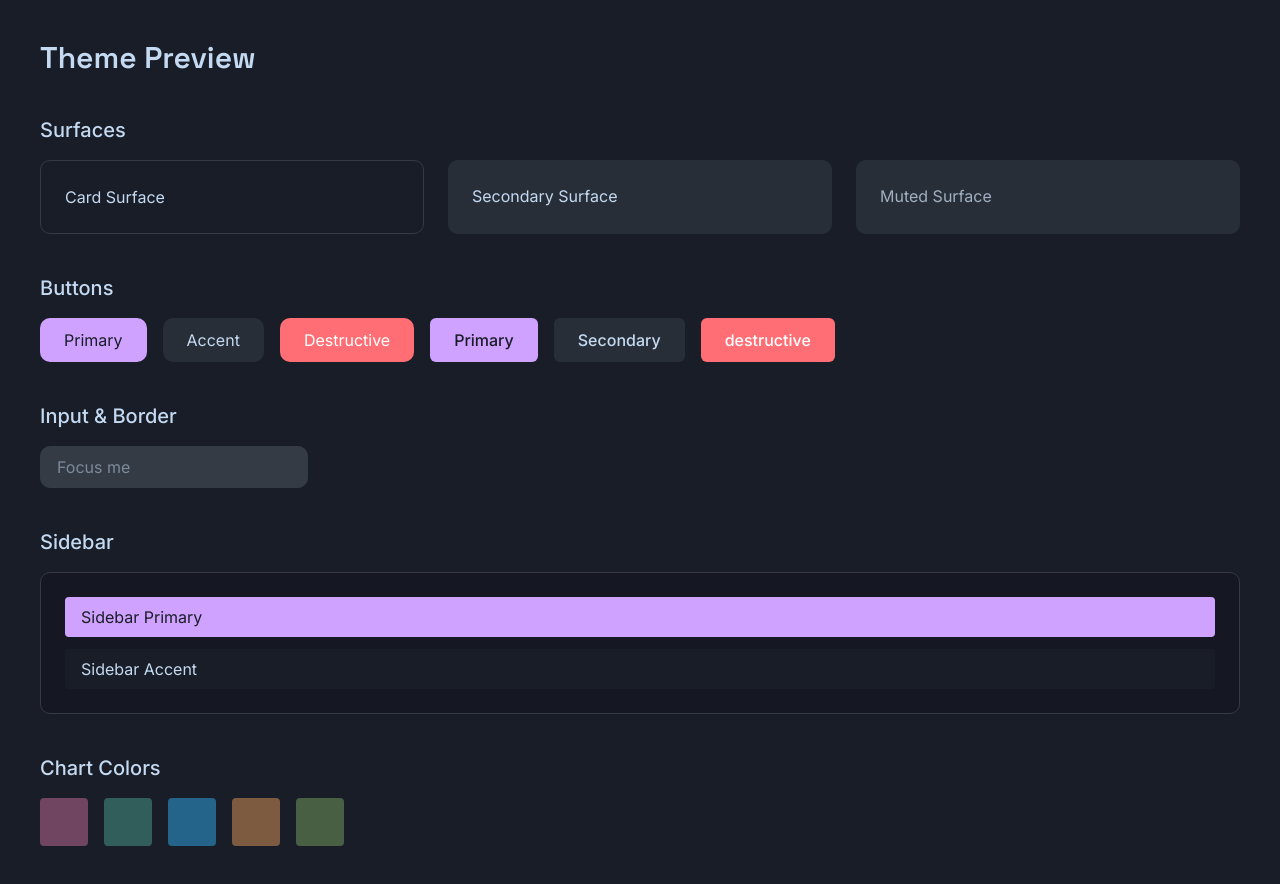
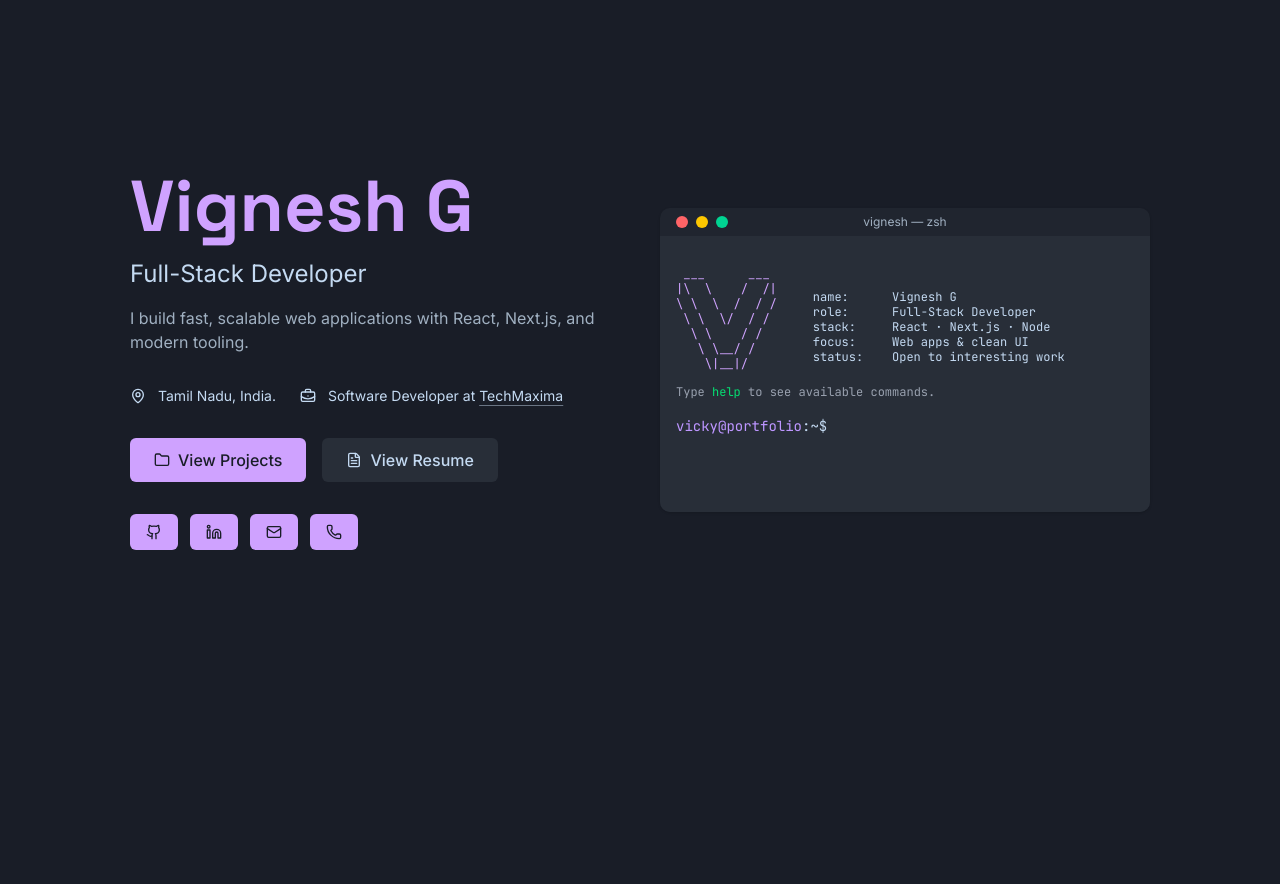
Before and after one commit to vignesh-g-05/portfolio, a React (Vite) app: page / in a window 1280 px wide. After the commit the page ends 800 px from the top, so only its background shows below. Built offline with nearby package versions, Linux system fonts and the light colour scheme.

Commit message:
feat: create hero section

```diff
--- a/src/App.tsx
+++ b/src/App.tsx
@@ -1,88 +1,9 @@
-import { Button } from "./components/ui/shadcn/button";
+import Hero from "./features/hero";
 
 export default function App() {
   return (
-    <div className="bg-background text-foreground min-h-screen space-y-10 p-10">
-      <h1 className="font-heading text-3xl font-semibold">Theme Preview</h1>
-
-      {/* Core Surface */}
-      <section className="space-y-4">
-        <h2 className="text-xl font-medium">Surfaces</h2>
-
-        <div className="grid gap-6 md:grid-cols-3">
-          <div className="bg-card text-card-foreground border-border rounded-lg border p-6">
-            Card Surface
-          </div>
-
-          <div className="bg-secondary text-secondary-foreground rounded-lg p-6">
-            Secondary Surface
-          </div>
-
-          <div className="bg-muted text-muted-foreground rounded-lg p-6">
-            Muted Surface
-          </div>
-        </div>
-      </section>
-
-      {/* Buttons */}
-      <section className="space-y-4">
-        <h2 className="text-xl font-medium">Buttons</h2>
-
-        <div className="flex flex-wrap gap-4">
-          <button className="bg-primary text-primary-foreground rounded-lg px-6 py-2">
-            Primary
-          </button>
-
-          <button className="bg-accent text-accent-foreground rounded-lg px-6 py-2">
-            Accent
-          </button>
-
-          <button className="bg-destructive rounded-lg px-6 py-2 text-white">
-            Destructive
-          </button>
-
-          <Button>Primary</Button>
-          <Button variant="secondary">Secondary</Button>
-          <Button variant="destructive">destructive</Button>
-        </div>
-      </section>
-
-      {/* Input */}
-      <section className="space-y-4">
-        <h2 className="text-xl font-medium">Input & Border</h2>
-
-        <input
-          className="bg-input border-border focus:ring-ring rounded-lg border px-4 py-2 outline-none focus:ring-2"
-          placeholder="Focus me"
-        />
-      </section>
-
-      {/* Sidebar */}
-      <section className="space-y-4">
-        <h2 className="text-xl font-medium">Sidebar</h2>
-
-        <div className="bg-sidebar text-sidebar-foreground border-sidebar-border space-y-3 rounded-lg border p-6">
-          <div className="bg-sidebar-primary text-sidebar-primary-foreground rounded px-4 py-2">
-            Sidebar Primary
-          </div>
-          <div className="bg-sidebar-accent text-sidebar-accent-foreground rounded px-4 py-2">
-            Sidebar Accent
-          </div>
-        </div>
-      </section>
-
-      {/* Charts */}
-      <section className="space-y-4">
-        <h2 className="text-xl font-medium">Chart Colors</h2>
-
-        <div className="flex gap-4">
-          <div className="bg-chart-1 h-12 w-12 rounded" />
-          <div className="bg-chart-2 h-12 w-12 rounded" />
-          <div className="bg-chart-3 h-12 w-12 rounded" />
-          <div className="bg-chart-4 h-12 w-12 rounded" />
-          <div className="bg-chart-5 h-12 w-12 rounded" />
-        </div>
-      </section>
-    </div>
+    <main className="mx-auto flex max-w-275 flex-col gap-20 px-5 py-10 pt-20 md:px-8 lg:px-10">
+      <Hero />
+    </main>
   );
 }
--- a/src/components/ui/shadcn/button.tsx
+++ b/src/components/ui/shadcn/button.tsx
@@ -16,7 +16,8 @@ const buttonVariants = cva(
       size: {
         sm: "h-9 px-4 py-2",
         xs: "h-8 px-3",
-        default: "h-11 px-6 text-base",
+        default:
+          "h-9 px-4 text-xs md:h-10 lg:h-11 md:px-5 lg:px-6 md:text-sm lg:text-base",
         lg: "h-12 px-8 text-base",
       },
 
--- /dev/null
+++ b/src/features/hero/components/terminal.tsx
@@ -0,0 +1,61 @@
+const NEO_FETCH_ART = `
+ ___      ___
+|\\  \\    /  /|
+\\ \\  \\  /  / /
+ \\ \\  \\/  / /
+  \\ \\    / /
+   \\ \\__/ /
+    \\|__|/
+`;
+const NEO_FETCH_TEXT = `
+
+     name:      Vignesh G
+     role:      Full-Stack Developer
+     stack:     React · Next.js · Node
+     focus:     Web apps & clean UI
+     status:    Open to interesting work
+`;
+
+const Terminal = () => {
+  return (
+    <div
+      role="presentation"
+      className="bg-secondary/50 mx-auto w-full max-w-130 overflow-hidden rounded-lg text-sm shadow-sm"
+    >
+      <div className="relative flex items-center px-4 py-2">
+        <div className="flex items-center gap-2">
+          <span className="size-3 rounded-full bg-red-400"></span>
+          <span className="size-3 rounded-full bg-yellow-400"></span>
+          <span className="size-3 rounded-full bg-emerald-400"></span>
+        </div>
+
+        <p className="text-muted-foreground absolute left-1/2 -translate-x-1/2 text-xs">
+          vignesh — zsh
+        </p>
+      </div>
+      <div className="scrollbar-minimal | bg-secondary aspect-video space-y-4 overflow-auto p-4 font-mono text-sm">
+        <div className="flex flex-wrap items-center">
+          <pre className="text-primary text-xs leading-tight">
+            {NEO_FETCH_ART}
+          </pre>
+
+          <pre className="text-xs leading-tight">{NEO_FETCH_TEXT}</pre>
+          <p className="mt-3 text-xs text-gray-400">
+            Type <span className="text-green-400">help</span> to see available
+            commands.
+          </p>
+        </div>
+        <div className="space-y-1">
+          <div className="flex gap-3">
+            <p>
+              <span className="text-primary/90">vicky@portfolio</span>:~$
+            </p>
+            <span className="bg-primary animate-caret-blink inline-block w-[1ch]"></span>
+          </div>
+        </div>
+      </div>
+    </div>
+  );
+};
+
+export default Terminal;
--- /dev/null
+++ b/src/features/hero/index.tsx
@@ -0,0 +1,111 @@
+import { Button, buttonVariants } from "@/components/ui/shadcn/button";
+import { cn } from "@/lib/utils";
+import {
+  BriefcaseBusiness,
+  FileText,
+  Folder,
+  Github,
+  Linkedin,
+  Mail,
+  MapPin,
+  Phone,
+} from "lucide-react";
+import Terminal from "./components/terminal";
+
+const Hero = () => {
+  return (
+    <section
+      aria-label="Introduction"
+      className="grid min-h-[70vh] items-center gap-10 md:grid-cols-2"
+    >
+      <div className="space-y-8">
+        <div className="space-y-4">
+          <h1 className="font-heading text-primary text-5xl font-extrabold md:text-6xl lg:text-7xl">
+            Vignesh G
+          </h1>
+          <h2 className="text-lg md:text-xl lg:text-2xl">
+            Full-Stack Developer
+          </h2>
+          <p className="text-muted-foreground max-w-125 text-xs md:text-sm lg:text-base">
+            I build fast, scalable web applications with React, Next.js, and
+            modern tooling.
+          </p>
+        </div>
+
+        <div className="flex flex-wrap items-center gap-6 text-sm">
+          <div className="flex items-center gap-3">
+            <MapPin aria-hidden className="size-4" />
+            <p>Tamil Nadu, India.</p>
+          </div>
+          <div className="flex items-center gap-3">
+            <BriefcaseBusiness aria-hidden className="size-4" />
+            <p>
+              Software Developer at&nbsp;
+              <a
+                href="https://techmaxima.in"
+                target="_blank"
+                rel="noopener noreferrer"
+                className="decoration-muted-foreground/60 hover:decoration-primary underline underline-offset-4"
+              >
+                TechMaxima
+              </a>
+            </p>
+          </div>
+        </div>
+
+        <div className="flex flex-wrap items-center gap-4">
+          <Button>
+            <Folder aria-hidden />
+            View Projects
+          </Button>
+          <Button variant="secondary">
+            <FileText aria-hidden />
+            View Resume
+          </Button>
+        </div>
+
+        <div className="flex items-center gap-3">
+          <a
+            aria-label="GitHub"
+            href="https://github.com/vignesh-g-05"
+            target="_blank"
+            rel="noopener noreferrer"
+            className={cn(buttonVariants({ size: "sm" }))}
+          >
+            <Github />
+          </a>
+          <a
+            aria-label="LinkedIn"
+            href="https://www.linkedin.com/in/-vignesh-g/"
+            target="_blank"
+            rel="noopener noreferrer"
+            className={cn(buttonVariants({ size: "sm" }))}
+          >
+            <Linkedin />
+          </a>
+          <a
+            aria-label="Email"
+            href="mailto:gvignesh05@gmail.com"
+            target="_blank"
+            rel="noopener noreferrer"
+            className={cn(buttonVariants({ size: "sm" }))}
+          >
+            <Mail />
+          </a>
+          <a
+            aria-label="Phone"
+            href="tel:+91 12345 12345"
+            target="_blank"
+            rel="noopener noreferrer"
+            className={cn(buttonVariants({ size: "sm" }))}
+          >
+            <Phone />
+          </a>
+        </div>
+      </div>
+      <Terminal />
+    </section>
+  );
+};
+
+export default Hero;
--- a/src/index.css
+++ b/src/index.css
@@ -1,4 +1,4 @@
-@import url("https://fonts.googleapis.com/css2?family=Inter:ital,opsz,wght@0,14..32,100..900;1,14..32,100..900&family=Space+Grotesk:wght@400;500;600;700&display=swap");
+@import url("https://fonts.googleapis.com/css2?family=Inter:ital,opsz,wght@0,14..32,100..900;1,14..32,100..900&family=JetBrains+Mono:ital,wght@0,100..800;1,100..800&family=Space+Grotesk:wght@300..700&display=swap");
 @import "tailwindcss";
 @import "tw-animate-css";
 @import "shadcn/tailwind.css";
@@ -46,6 +46,7 @@
   --color-sidebar-ring: var(--sidebar-ring);
   --font-sans: "Inter", sans-serif;
   --font-heading: "Space Grotesk", sans-serif;
+  --font-mono: "JetBrains Mono", monospace;
 }
 
 :root {
@@ -149,3 +150,34 @@
 body {
   @apply bg-background text-foreground font-sans antialiased;
 }
+.scrollbar-minimal::-webkit-scrollbar {
+  width: 4px;
+  height: 4px;
+  background: transparent;
+}
+
+.scrollbar-minimal::-webkit-scrollbar-track {
+  background: transparent;
+}
+
+.scrollbar-minimal::-webkit-scrollbar-thumb {
+  background: rgba(120, 120, 120, 0.35);
+  border-radius: 9999px;
+  transition: background 0.15s ease;
+}
+
+.scrollbar-minimal::-webkit-scrollbar-thumb:hover {
+  background: rgba(120, 120, 120, 0.55);
+}
+
+.scrollbar-minimal::-webkit-scrollbar-button {
+  display: none;
+  height: 0;
+  width: 0;
+}
+
+/* Firefox */
+.scrollbar-minimal {
+  scrollbar-width: thin;
+  scrollbar-color: rgba(120, 120, 120, 0.45) transparent;
+}
```
